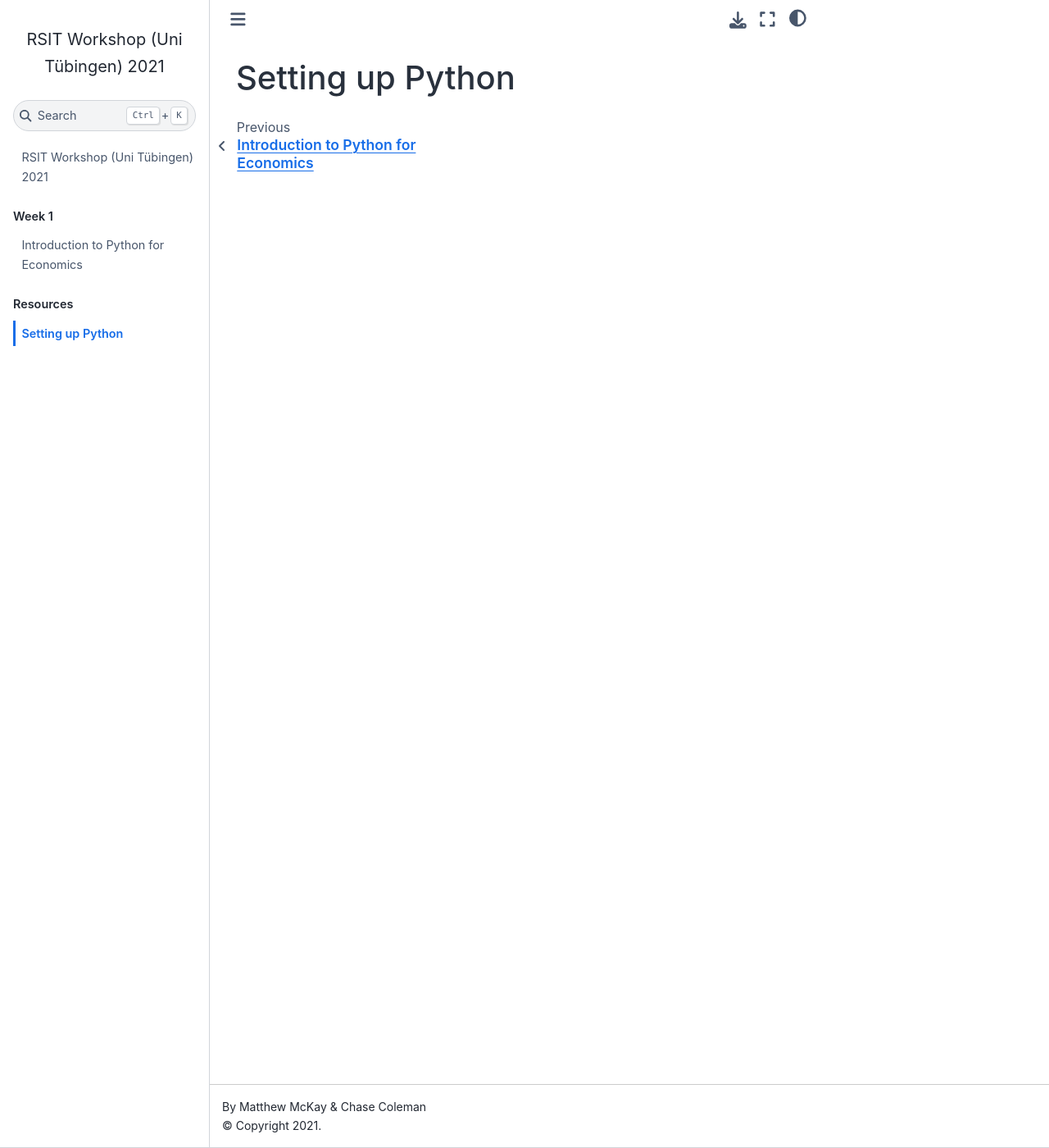
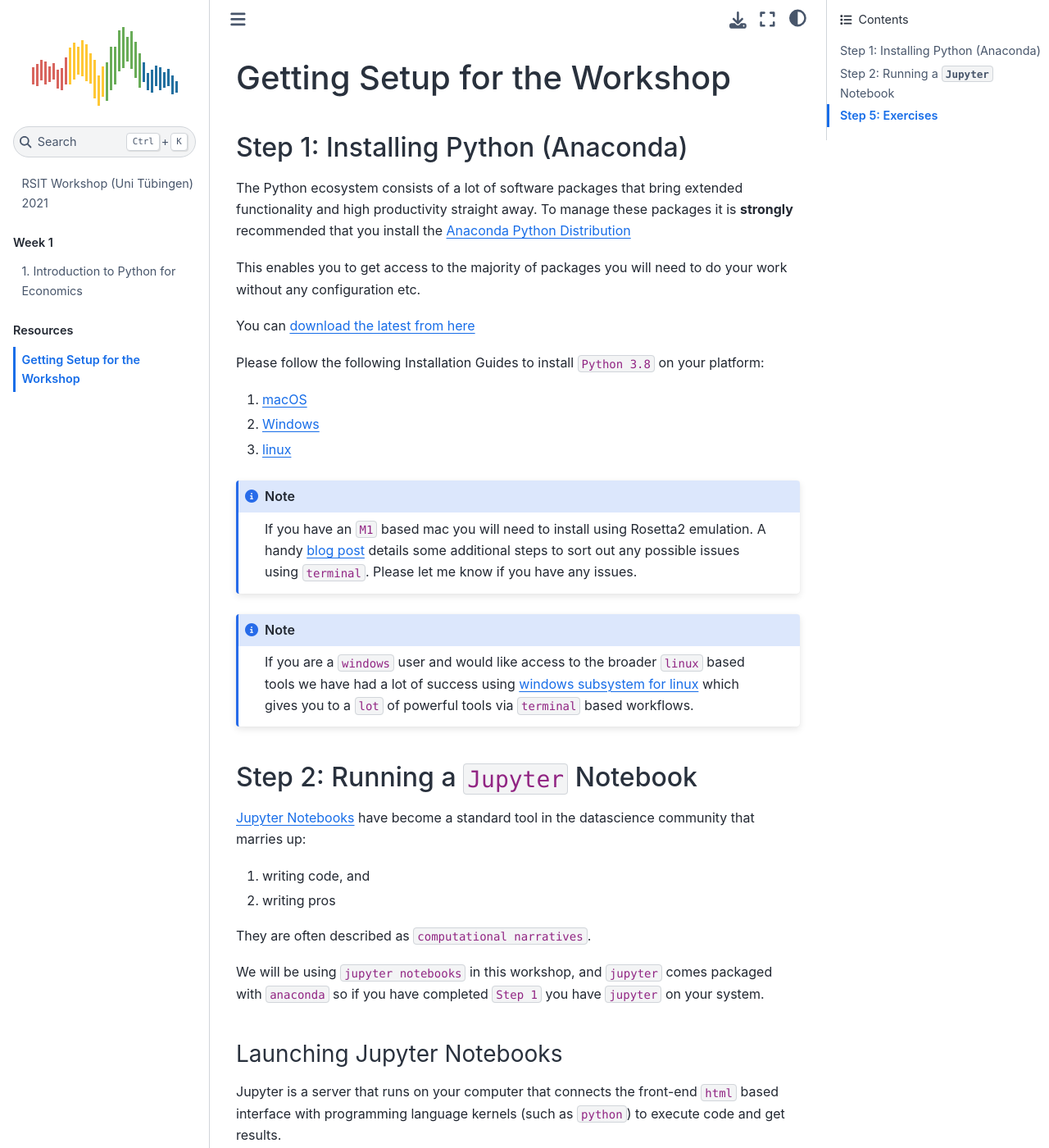
Before and after one commit to QuantEcon/2021-workshop-rsit, a Jupyter Book: the page built from website/resources/python-setup.md, in a window 1280 px wide and 1400 px high. Shown: the whole window at 82% size. Built offline with Jupyter Book 1.0.4 settings and Sphinx 7.4.7 and the Sphinx Book theme 1.1.4, drawn with Linux system fonts in a browser that asks for light colours; some of the changed text lies outside the part shown.

Commit message:
add initial setup instructions

`````diff
--- a/requirements.txt
+++ b/requirements.txt
@@ -3,3 +3,5 @@ matplotlib
 numpy
 ghp-import
 quantecon-book-theme
+sphinx-exercise
+sphinx-multitoc-numbering
--- a/website/_config.yml
+++ b/website/_config.yml
@@ -1,6 +1,9 @@
 title: "RSIT Workshop (Uni Tübingen) 2021"
 author: "Matthew McKay & Chase Coleman"
 copyright: "2021"
+logo: _assets/qe-logo-large.png
 exclude_patterns: [_build, Thumbs.db, .DS_Store, "**.ipynb_checkpoints", README.md]
 execute:
   execute_notebooks: "off"
+sphinx:
+  extra_extensions: [sphinx_exercise, sphinx_multitoc_numbering]
--- a/website/_toc.yml
+++ b/website/_toc.yml
@@ -1,9 +1,11 @@
 - file: intro
+  numbered: True
 
 - part: Week 1
   chapters:
     - file: week1/python-for-economics
 
 - part: Resources
+  numbered: false
   chapters:
     - file: resources/python-setup
--- a/website/resources/python-setup.md
+++ b/website/resources/python-setup.md
@@ -1 +1,136 @@
-# Setting up Python
+# Getting Setup for the Workshop
+
+## Step 1: Installing Python (Anaconda)
+
+The Python ecosystem consists of a lot of software packages that
+bring extended functionality and high productivity straight away.
+To manage these packages it is **strongly** recommended that you
+install the [Anaconda Python Distribution](https://www.anaconda.com/products/individual)
+
+This enables you to get access to the majority of packages you
+will need to do your work without any configuration etc.
+
+You can [download the latest from here](https://www.anaconda.com/products/individual#windows)
+
+Please follow the following Installation Guides to install `Python 3.8`
+on your platform:
+
+1. [macOS](https://docs.anaconda.com/anaconda/install/mac-os/)
+2. [Windows](https://docs.anaconda.com/anaconda/install/windows/)
+3. [linux](https://docs.anaconda.com/anaconda/install/linux/)
+
+```{note}
+If you have an `M1` based mac you will need to install using Rosetta2 emulation. A handy [blog post](https://vineethbharadwaj.medium.com/setting-up-anaconda-navigator-spyder-jupyter-python-environments-on-macbook-with-m1-chip-for-2a4b9849c1ec) details some additional steps
+to sort out any possible issues using `terminal`. Please let me know if you have any issues.
+```
+
+```{note}
+If you are a `windows` user and would like access to the broader `linux`
+based tools we have had a lot of success using [windows subsystem for linux](https://docs.microsoft.com/en-us/windows/wsl/install-win10)
+which gives you to a `lot` of powerful tools via `terminal` based workflows.
+```
+
+## Step 2: Running a `Jupyter` Notebook
+
+[Jupyter Notebooks](https://jupyter.org) have become a standard tool in the datascience community that marries up:
+
+1. writing code, and
+2. writing pros
+
+They are often described as `computational narratives`.
+
+We will be using `jupyter notebooks` in this workshop, and `jupyter` comes packaged with `anaconda` so if you have
+completed `Step 1` you have `jupyter` on your system.
+
+### Launching Jupyter Notebooks
+
+Jupyter is a server that runs on your computer that connects the front-end `html` based interface with programming
+language kernels (such as `python`) to execute code and get results.
+
+```{tip}
+`Jupyter Lab` is also available as an option to use. It provides a more comprehensive Integrated Development
+Environment (IDE). We tend to use `jupyter notebooks` as they are a simpler interface.
+```
+
+
+#### Terminal based Workflow
+
+Terminal based workflows can be a very convenient way to launch applications (like `jupyter`) and run programs.
+
+````{tabbed} macOS
+
+You can open `terminal` using:
+
+1. `Finder` to open `Applications/Utilities/Terminal`, or
+2. `Spotlight` to search for `terminal`
+
+```{figure} /_assets/resources/osx-terminal1.png
+```
+
+then you can type `jupyter notebook` to launch a jupyter notebook server:
+
+```{figure} /_assets/resources/osx-terminal2.png
+```
+
+A browser will then open with a running `jupyter notebook` home page
+as shown in the [next section](getting-setup/notebooks)
+
+````
+
+````{tabbed} Windows
+TBD
+````
+
+````{tabbed} Linux
+The `linux` setup is the same as `OS X` once you open the default `terminal` application
+for your `linux` distribution.
+````
+
+
+#### GUI based Workflow
+
+There is a Graphical User Interface (GUI) available for launching `Jupyter Notebook` or `Jupyter Lab` provided by Anaconda.
+
+````{tabbed} macOS
+TBD
+````
+
+````{tabbed} Windows
+TBD
+````
+
+````{tabbed} Linux
+TBD
+````
+
+(getting-setup/notebooks)=
+### Creating / Opening an `ipynb` file
+
+Once you have the `jupyter` server running you will see the following in your browser:
+
+```{figure} /_assets/resources/notebook1.png
+```
+
+and you can click on `New` and select `Python` as your language
+
+```{figure} /_assets/resources/notebook2.png
+```
+
+
+## Step 5: Exercises
+
+````{exercise}
+Replicate the `code` in this lecture in your own Jupyter Notebook:
+
+https://python-programming.quantecon.org/python_by_example.html
+
+by stepping through each `code block` and copying it into your own notebook.
+
+Alternatively, you can also download an `ipynb` version of the page:
+
+```{figure} /_assets/resources/exercise-getting-started-nb-link.png
+```
+
+and/or run this lecture in the cloud using the `play` button
+
+````
`````
Also changed, not shown: website/intro.md (+6 -0 lines), website/_assets/qe-logo-large.png (added), website/_assets/resources/exercise-getting-started-nb-link.png (added), website/_assets/resources/notebook1.png (added), website/_assets/resources/notebook2.png (added), website/_assets/resources/osx-terminal1.png (added), website/_assets/resources/osx-terminal2.png (added).
